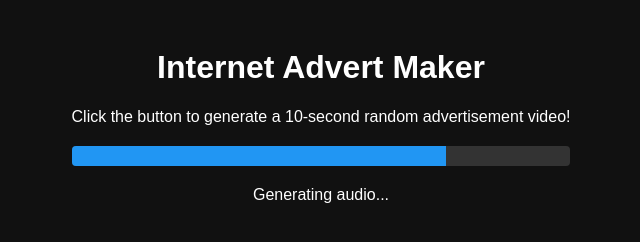
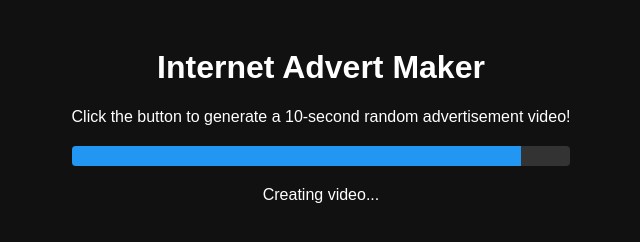
Before and after one commit to i486nugget/admaker, a plain HTML site: page index.html in a window 1280 px wide. Both pictures are taken after a click on the button "Generate New Ad". Shown: the whole page, without its empty margins (319-959 px from the left). Drawn offline with Linux system fonts and the light colour scheme.

Commit message:
Update index.html

```diff
--- a/index.html
+++ b/index.html
@@ -173,9 +173,7 @@ async function generateVideo() {
   status.textContent = 'Generating video...';
   progressBar.style.width = '0%';
 
-  const duration = 10;
   const fps = 1;
-  const totalFrames = duration * fps;
   const frames = [
     { text: getRandomFrom(productAdjectives) },
     { text: getRandomFrom(prices) },
@@ -185,19 +183,11 @@ async function generateVideo() {
   ];
 
   for (let i = 0; i < frames.length; i++) {
-    status.textContent = `Fetching frame ${i + 1}/${totalFrames}...`;
-    progressBar.style.width = `${(i / totalFrames) * 50}%`;
+    status.textContent = `Fetching frame ${i + 1}/${frames.length}...`;
+    progressBar.style.width = `${(i / frames.length) * 50}%`;
     frames[i].url = await getRandomImage();
     await new Promise(resolve => setTimeout(resolve, 100));
   }
-
-  status.textContent = 'Generating audio...';
-  progressBar.style.width = '75%';
-
-  const randomAudioBuffer = generateRandomAudio();
-  const audioContext = new (window.AudioContext || window.webkitAudioContext)();
-  const audioSource = audioContext.createBufferSource();
-  audioSource.buffer = randomAudioBuffer;
 
   status.textContent = 'Creating video...';
   progressBar.style.width = '90%';
@@ -210,11 +200,8 @@ async function generateVideo() {
   const videoStream = canvas.captureStream(fps);
 
   const chunks = [];
-  const mediaRecorder = new MediaRecorder(new MediaStream([
-    ...videoStream.getVideoTracks(),
-    audioContext.createMediaStreamDestination().stream.getAudioTracks()[0]
-  ]), {
-    mimeType: 'video/webm;codecs=vp8,opus'
+  const mediaRecorder = new MediaRecorder(videoStream, {
+    mimeType: 'video/webm;codecs=vp8'
   });
 
   mediaRecorder.ondataavailable = e => chunks.push(e.data);
@@ -228,8 +215,6 @@ async function generateVideo() {
   };
 
   mediaRecorder.start();
-  audioSource.connect(audioContext.destination);
-  audioSource.start();
 
   let frameIndex = 0;
   const drawNextFrame = async () => {
@@ -242,16 +227,10 @@ async function generateVideo() {
     img.crossOrigin = 'anonymous';
     img.onload = () => {
       ctx.drawImage(img, 0, 0, canvas.width, canvas.height);
-
-      ctx.fillStyle = 'rgba(0, 0, 0, 0.6)';
-      ctx.fillRect(0, canvas.height/2 - 50, canvas.width, 100);
-
       ctx.fillStyle = 'white';
       ctx.font = 'bold 48px Arial';
       ctx.textAlign = 'center';
-      ctx.textBaseline = 'middle';
       ctx.fillText(frames[frameIndex].text, canvas.width/2, canvas.height/2);
-
       frameIndex++;
       setTimeout(drawNextFrame, 1000 / fps);
     };
```
